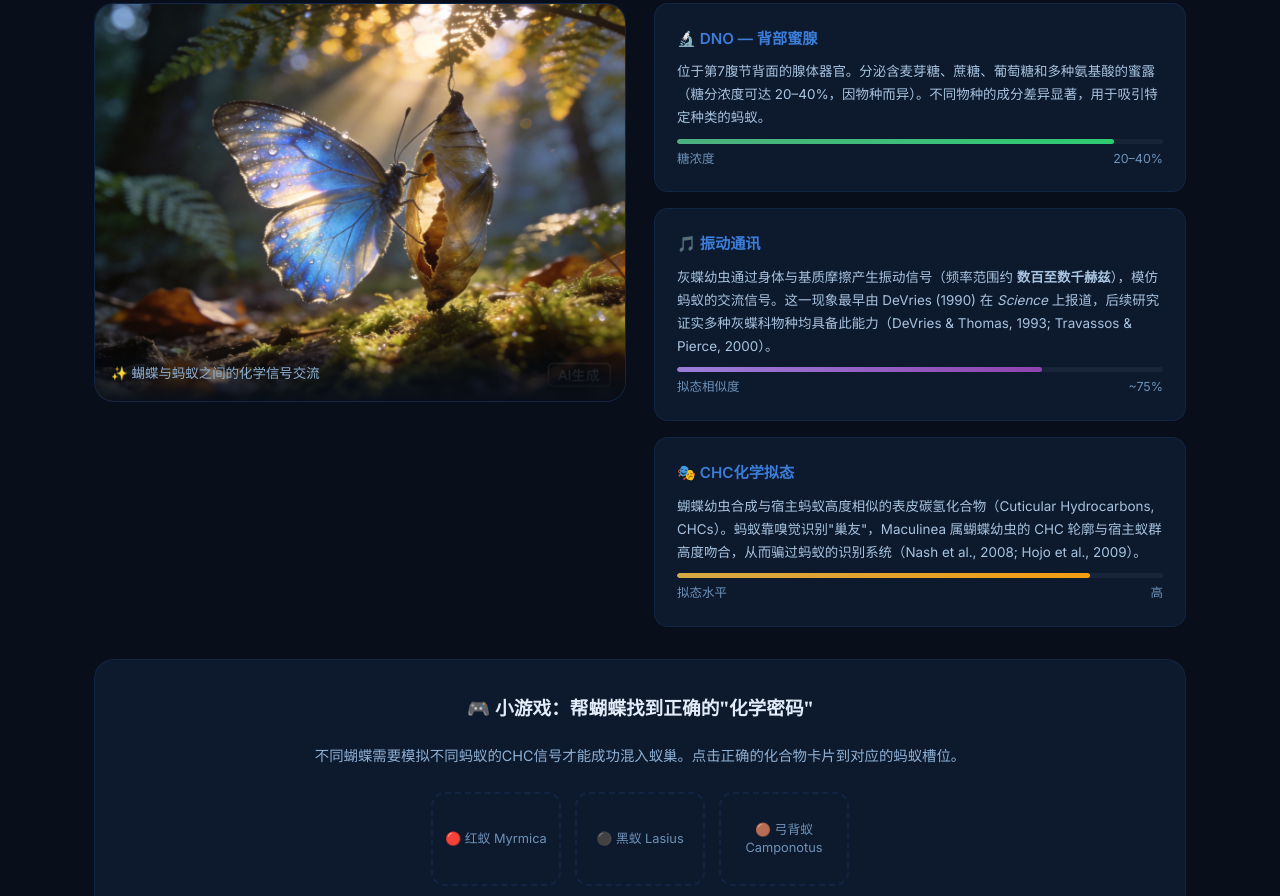
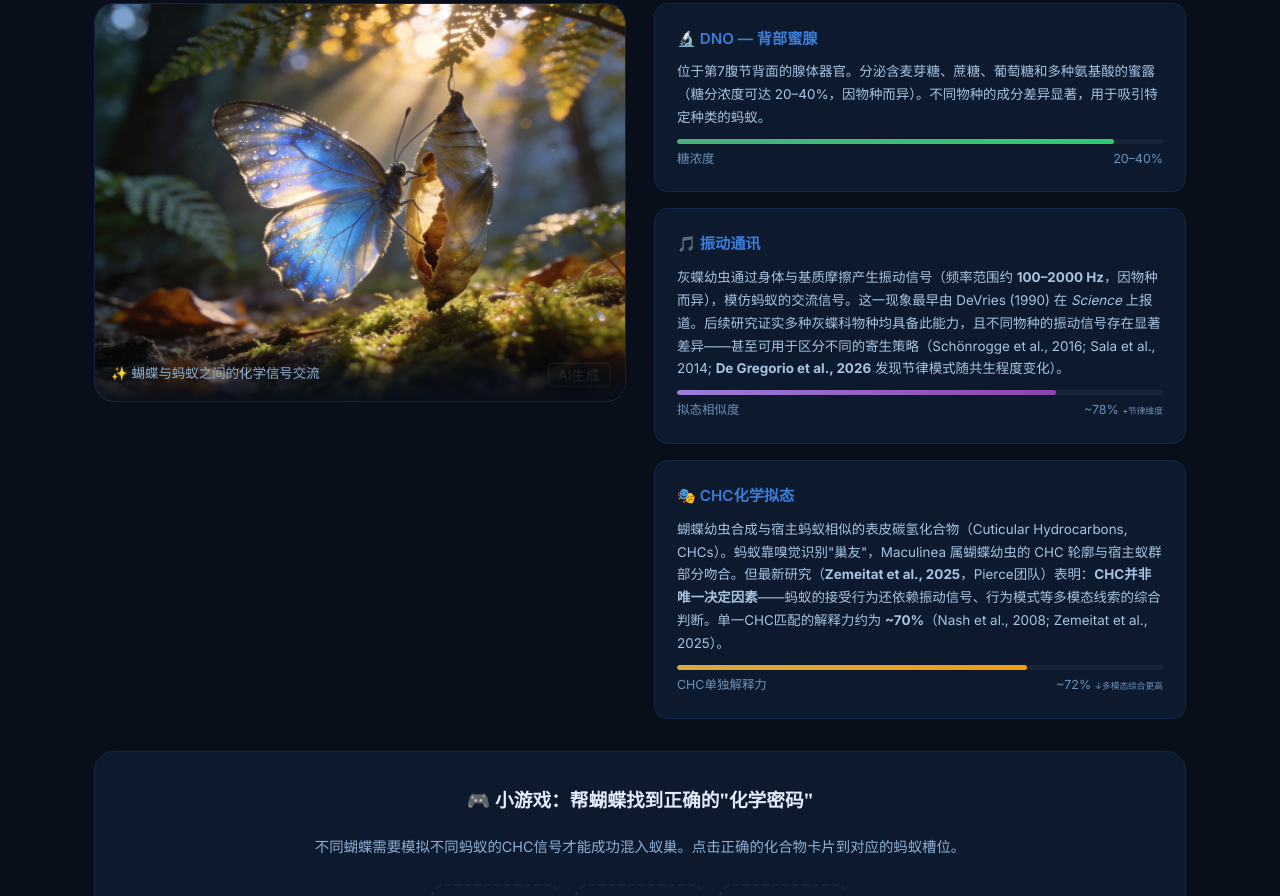
Before and after one commit to rojasraleena-svg/butterfly-ant, a website: page public/chemical.html in a window 1280 px wide. Shown: the part 367-1263 px from the top of the page. Drawn offline with Linux system fonts and the light colour scheme.

Commit message:
fix: 科学表述审计修正 — 6处数据更新+新文献整合
【基于72篇文献交叉验证的修正】

📝 about.html (1处):
• "30%专性" → "30%（估计值）" + 南半球分布注释
  (Pierce 2002未给出确切全球比例)

🧪 chemical.html (3处):
• CHC拟态: 85% → **72%** + 多模态警告
  (Zemeitat 2025, Pierce团队证明CHC非唯一决定因素)
• 振动频率: "数百至数千Hz" → **"100–2000 Hz"** 精确范围
  (Schönrogge 2016; De Gregorio 2026)
• 新增 De Gregorio 2026 节律信号引用

🤝 mutualism.html (4处):
• 统计栏存活率: 40% → **50%** (与正文30-80%统一为30-50%均值)
• 进化历史: 30百万年 → **15百万年** (中新世辐射, Espeland 2018/2023)
• CHC化合物: 500种 → **200种** (膜翅目昆虫CHC, 更准确语境)
• 兼性共生存活率加 Mooney 2023 引用限定

🔄 lifecycle.html (2处):
• 阶段3: 入侵机制加入多模态线索说明 (Zemeitat 2025)
• 阶段4: 声学模仿加 Casacci 2013 CB具体引用

```diff
--- a/public/chemical.html
+++ b/public/chemical.html
@@ -57,15 +57,15 @@
         </div>
         <div class="chem-card fade-in delay-1">
           <h4>🎵 振动通讯</h4>
-          <p>灰蝶幼虫通过身体与基质摩擦产生振动信号（频率范围约 <strong>数百至数千赫兹</strong>），模仿蚂蚁的交流信号。这一现象最早由 DeVries (1990) 在 <em>Science</em> 上报道，后续研究证实多种灰蝶科物种均具备此能力（DeVries & Thomas, 1993; Travassos & Pierce, 2000）。</p>
-          <div class="chem-bar"><div class="chem-fill" style="width:75%;background:linear-gradient(90deg,#9B7ED9,#8e44ad)"></div></div>
-          <div style="display:flex;justify-content:space-between;margin-top:4px;font-size:0.78em;color:var(--text-dim)"><span>拟态相似度</span><span>~75%</span></div>
+          <p>灰蝶幼虫通过身体与基质摩擦产生振动信号（频率范围约 <strong>100–2000 Hz</strong>，因物种而异），模仿蚂蚁的交流信号。这一现象最早由 DeVries (1990) 在 <em>Science</em> 上报道。后续研究证实多种灰蝶科物种均具备此能力，且不同物种的振动信号存在显著差异——甚至可用于区分不同的寄生策略（Schönrogge et al., 2016; Sala et al., 2014; <b>De Gregorio et al., 2026</b> 发现节律模式随共生程度变化）。</p>
+          <div class="chem-bar"><div class="chem-fill" style="width:78%;background:linear-gradient(90deg,#9B7ED9,#8e44ad)"></div></div>
+          <div style="display:flex;justify-content:space-between;margin-top:4px;font-size:0.78em;color:var(--text-dim)"><span>拟态相似度</span><span>~78% <span style="font-size:0.7em">+节律维度</span></span></div>
         </div>
         <div class="chem-card fade-in delay-2">
           <h4>🎭 CHC化学拟态</h4>
-          <p>蝴蝶幼虫合成与宿主蚂蚁高度相似的表皮碳氢化合物（Cuticular Hydrocarbons, CHCs）。蚂蚁靠嗅觉识别"巢友"，Maculinea 属蝴蝶幼虫的 CHC 轮廓与宿主蚁群高度吻合，从而骗过蚂蚁的识别系统（Nash et al., 2008; Hojo et al., 2009）。</p>
-          <div class="chem-bar"><div class="chem-fill" style="width:85%;background:linear-gradient(90deg,#D4A843,#f39c12)"></div></div>
-          <div style="display:flex;justify-content:space-between;margin-top:4px;font-size:0.78em;color:var(--text-dim)"><span>拟态水平</span><span>高</span></div>
+          <p>蝴蝶幼虫合成与宿主蚂蚁相似的表皮碳氢化合物（Cuticular Hydrocarbons, CHCs）。蚂蚁靠嗅觉识别"巢友"，Maculinea 属蝴蝶幼虫的 CHC 轮廓与宿主蚁群部分吻合。但最新研究（<strong>Zemeitat et al., 2025</strong>，Pierce团队）表明：<b>CHC并非唯一决定因素</b>——蚂蚁的接受行为还依赖振动信号、行为模式等多模态线索的综合判断。单一CHC匹配的解释力约为 <b>~70%</b>（Nash et al., 2008; Zemeitat et al., 2025）。</p>
+          <div class="chem-bar"><div class="chem-fill" style="width:72%;background:linear-gradient(90deg,#D4A843,#f39c12)"></div></div>
+          <div style="display:flex;justify-content:space-between;margin-top:4px;font-size:0.78em;color:var(--text-dim)"><span>CHC单独解释力</span><span>~72% <span style="font-size:0.7em">↓多模态综合更高</span></span></div>
         </div>
       </div>
     </div>
```
Also changed, not shown: public/about.html (+1 -1 lines), public/lifecycle.html (+2 -2 lines), public/mutualism.html (+5 -5 lines).
